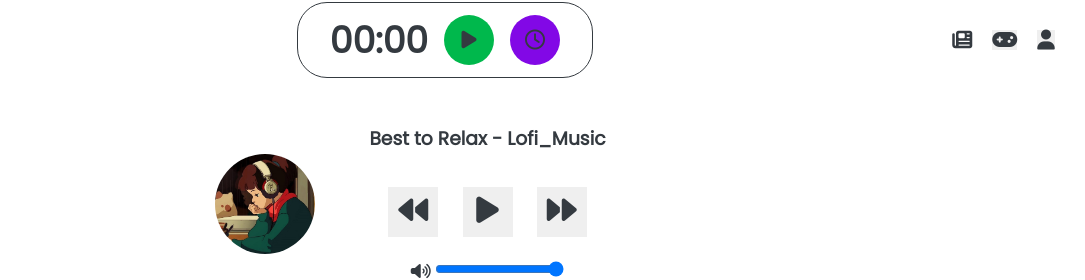
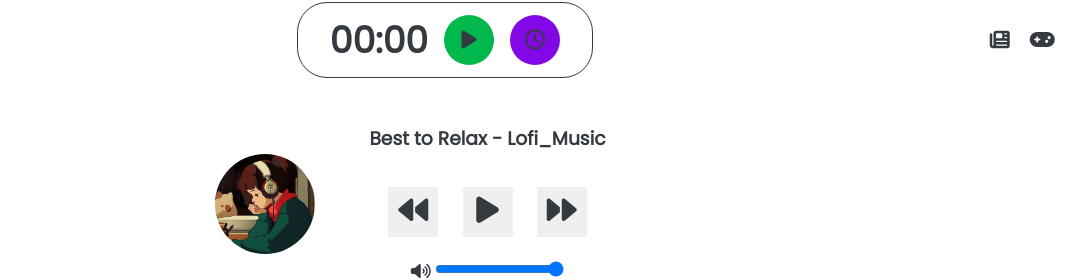
Before and after one commit to urfavboiksilver/Noistage, a plain HTML site: page pages/noistage.html in a window 1280 px wide. Shown: the top 280 px of the page, 195-1280 px from the left. Drawn offline with Linux system fonts and the light colour scheme.

Commit message:
noistage.html

```diff
--- a/pages/noistage.html
+++ b/pages/noistage.html
@@ -29,8 +29,7 @@
         </div>
         <div>
             <a class="tbtn notes" href="#notes"><i class="fa-solid fa-newspaper"></i> </a>
-            <button class="tbtn notes"><i class="fa-solid fa-gamepad"></i> </button>
-            <button class="tbtn notes"><i class="fa-solid fa-user"></i> </button>
+            <a class="tbtn notes" href="#quiz"><i class="fa-solid fa-gamepad"></i> </a>
         </div>
     </nav>
     <div class="maindiv">
```
